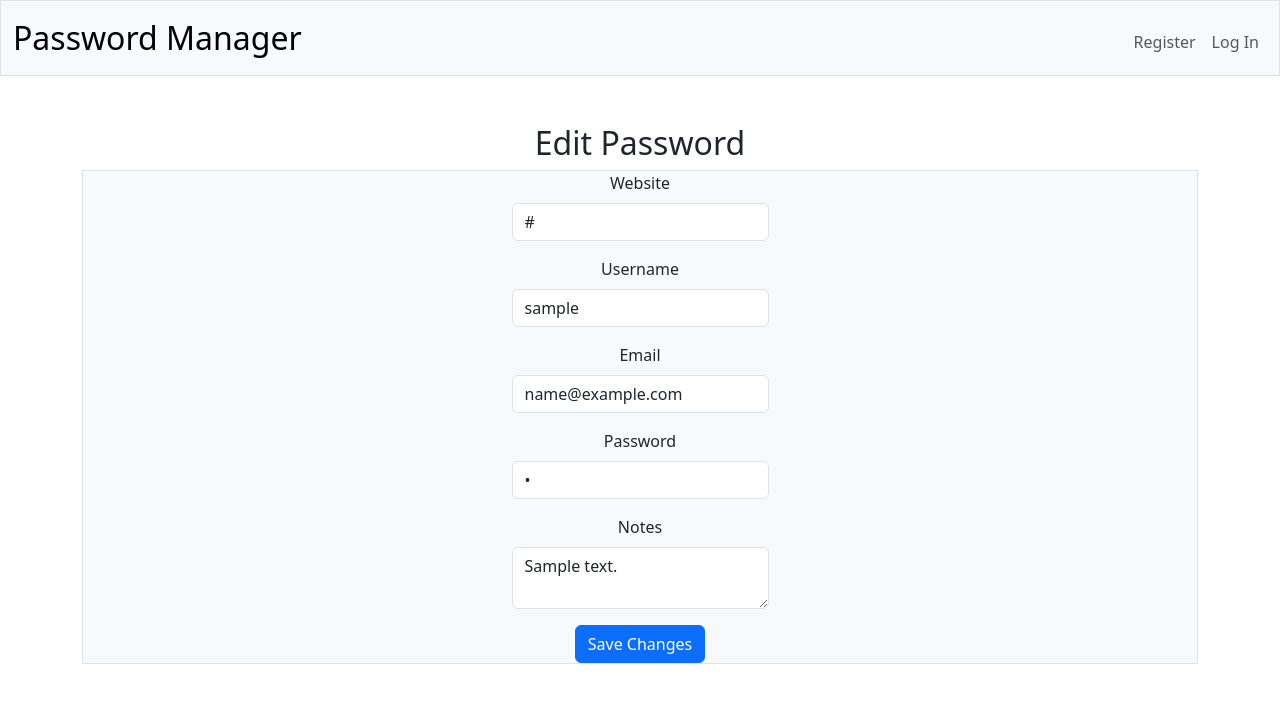
After one commit to garrett-west13/PasswordManager, a Flask app: template templates/edit.html in a window 1280 px wide. The commit adds this page. Shown: the top 711 px of the page. Run offline with Flask 3, Linux system fonts and the light colour scheme; the template is opened without the code that fills it: most values are stand-ins (such as "Sample title", 1, 10 or a date in 2020).

Commit message:
Add edit passwords feature

```diff
--- a/app.py
+++ b/app.py
@@ -1,7 +1,7 @@
 import re
 import os
 
-from flask import Flask, flash, redirect, render_template, request, session, url_for
+from flask import Flask, flash, redirect, render_template, request, session, jsonify, url_for
 from flask_session import Session
 from werkzeug.security import check_password_hash, generate_password_hash
 from cryptography.fernet import Fernet
@@ -49,9 +49,11 @@ def index():
         for item in table:
             decrypted_row = {}
             decryption_successful = True  # Flag to track decryption success for the entire row
-            for field in ["website", "username", "email", "password", "notes"]:
+            for field in ["id", "website", "username", "email", "password", "notes"]:
                 encrypted_data = item[field]
-                if encrypted_data is not None:
+                if field == "id":
+                    decrypted_row[field] = encrypted_data
+                elif encrypted_data is not None:
                     try:
                         decrypted_data = cipher.decrypt(encrypted_data).decode()
                         decrypted_row[field] = decrypted_data
@@ -61,9 +63,10 @@ def index():
                         decryption_successful = False  # Set flag to False if decryption fails for any field
                 else:
                     decrypted_row[field] = None
+
             if decryption_successful:
                 rows.append(decrypted_row)
-
+        db.close()
         print(rows)
 
         # Get username from the database
@@ -85,15 +88,12 @@ def login():
         # Ensure username and password were submitted
         username = request.form.get("username")
         password = request.form.get("password")
-        pin = request.form.get("pin_hash")
+        pin = request.form.get("pin")
         if not username:
             flash("Must provide username", "error")
             return redirect(url_for("login"))
         elif not password:
             flash("Must provide password", "error")
-            return redirect(url_for("login"))
-        elif not pin:
-            flash("Must provide pin", "error")
             return redirect(url_for("login"))
 
         # Query database for username
@@ -101,7 +101,6 @@ def login():
         user = db.execute("SELECT * FROM users WHERE username = ?", (username,)).fetchone()
         db.close()
 
-        # Verify password
         if user and check_password_hash(user["password"], password):
             # Verify PIN
             pin_hash = user["pin_hash"]
@@ -118,6 +117,8 @@ def login():
         else:
             flash("Invalid username and/or password", "error")
             return redirect(url_for("login"))
+    else:
+        return render_template("login.html")
 
 @app.route("/logout")
 def logout():
@@ -255,3 +256,87 @@ def add():
 
     else:
         redirect("/login")
+
+@app.route("/verify_pin", methods=["POST"])
+def verify_pin():
+    # Extract PIN from the request data
+    pin = request.json.get("pin")
+
+    if not pin:
+        return jsonify({"success": False, "message": "PIN is required."}), 400
+
+    # Query database for user's PIN hash
+    db = get_db_connection()
+    user = db.execute("SELECT pin_hash FROM users WHERE id = ?", (session["user_id"],)).fetchone()
+    db.close()
+
+    if not user:
+        return jsonify({"success": False, "message": "User not found."}), 404
+
+    # Check if the provided PIN matches the stored PIN hash
+    pin_hash = user["pin_hash"]
+    if check_password_hash(pin_hash, pin):
+        # PIN is verified
+        session["pin_verified"] = True  # Set pin_verified to True
+        return jsonify({"success": True}), 200
+    else:
+        # PIN verification failed
+        return jsonify({"success": False, "message": "Incorrect PIN."}), 401
+
+@app.route("/edit/<int:password_id>", methods=["GET", "POST"])
+def edit_password(password_id):
+    if "user_id" not in session:
+        return redirect(url_for("login"))
+
+    if request.method == "POST":
+        # Handle form submission to update password
+        # Extract form data
+        website = request.form.get("website")
+        username = request.form.get("username")
+        email = request.form.get("email")
+        password = request.form.get("password")
+        notes = request.form.get("notes")
+
+        # Get password_id from the form
+        form_password_id = request.form.get("password_id")
+
+        # Ensure that the password_id from the URL matches the password_id from the form
+        if int(form_password_id) != password_id:
+            flash("Invalid password ID", "error")
+            return redirect(url_for("index"))
+
+        # Update database entry
+        db = get_db_connection()
+        db.execute("UPDATE passwords SET website = ?, username = ?, email = ?, password = ?, notes = ? WHERE id = ? AND user_id = ?",
+                   (website, username, email, password, notes, password_id, session["user_id"]))
+        db.commit()
+        db.close()
+
+        flash("Password updated successfully", "success")
+        return redirect(url_for("index"))
+    else:
+        # Retrieve existing password details
+        db = get_db_connection()
+        password_row = db.execute("SELECT * FROM passwords WHERE id = ? AND user_id = ?", (password_id, session["user_id"])).fetchone()
+        db.close()
+
+        if password_row:
+            # Decrypt password details
+            decrypted_row = {}
+            for field in ["website", "username", "email", "password", "notes"]:
+                encrypted_data = password_row[field]
+                if encrypted_data is not None:
+                    try:
+                        decrypted_data = cipher.decrypt(encrypted_data).decode()
+                        decrypted_row[field] = decrypted_data
+                    except Exception as e:
+                        # Handle decryption errors gracefully
+                        decrypted_row[field] = f"Decryption Error: {str(e)}"
+                else:
+                    decrypted_row[field] = None
+
+            # Pass password_id to the template
+            return render_template("edit.html", password=decrypted_row, password_id=password_id)
+        else:
+            flash("Password not found or unauthorized", "error")
+            return redirect(url_for("index"))
--- /dev/null
+++ b/templates/edit.html
@@ -0,0 +1,39 @@
+{% extends "layout.html" %}
+
+{% block title %}
+    Edit Password
+{% endblock %}
+
+{% block main %}
+    <div class="container">
+        <h2>Edit Password</h2>
+        <form action="/edit/{{ password_id }}" method="post">
+            <input type="hidden" name="password_id" value="{{ password_id }}">
+            <div class="row justify-content-center border bg-light">
+                <div class="col-auto">
+                    <div class="mb-3">
+                        <label for="website" class="form-label">Website</label>
+                        <input type="text" class="form-control" id="website" name="website" value="{{ password.website }}">
+                    </div>
+                    <div class="mb-3">
+                        <label for="username" class="form-label">Username</label>
+                        <input type="text" class="form-control" id="username" name="username" value="{{ password.username }}">
+                    </div>
+                    <div class="mb-3">
+                        <label for="email" class="form-label">Email</label>
+                        <input type="email" class="form-control" id="email" name="email" value="{{ password.email }}">
+                    </div>
+                    <div class="mb-3">
+                        <label for="password" class="form-label">Password</label>
+                        <input type="password" class="form-control" id="password" name="password" value="{{ password.password }}">
+                    </div>
+                    <div class="mb-3">
+                        <label for="notes" class="form-label">Notes</label>
+                        <textarea class="form-control" id="notes" name="notes">{{ password.notes }}</textarea>
+                    </div>
+                    <button type="submit" class="btn btn-primary">Save Changes</button>
+                </div>
+            </div>
+        </form>
+    </div>
+{% endblock %}
```
Also changed, not shown: templates/add.html (+19 -1 lines), templates/index.html (+53 -8 lines), 1 other file.
